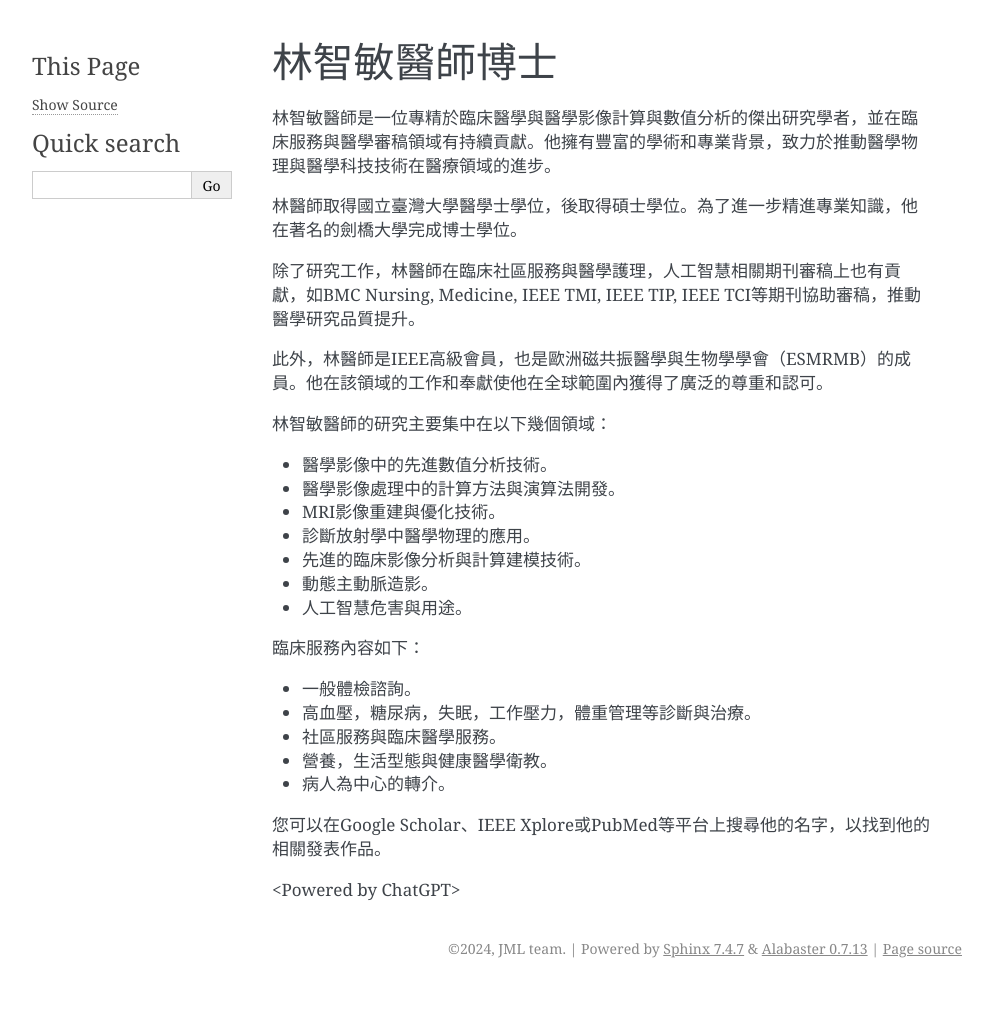
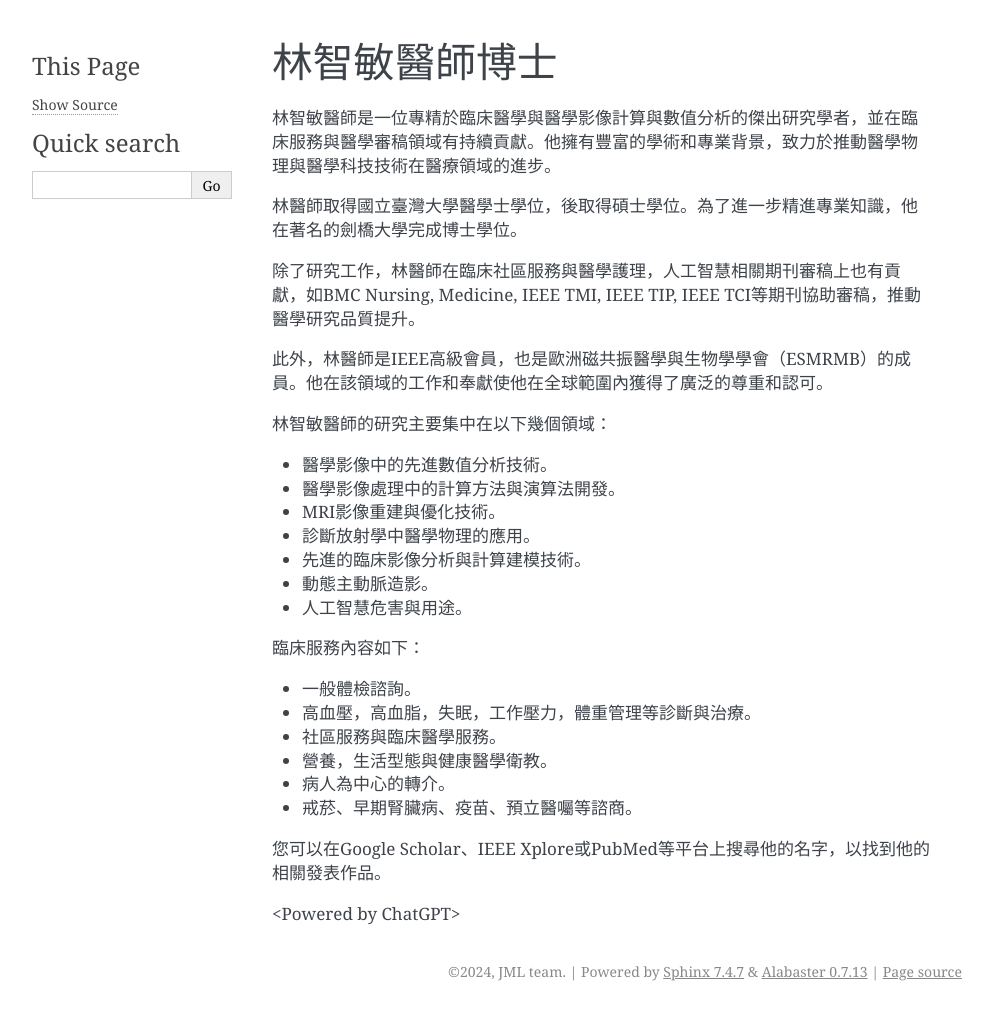
Before and after one commit to jyhmiinlin/jyhmiinlin.github.io, a Sphinx documentation site: the page built from docs/biography.rst, in a window 1280 px wide. Shown: the whole page, without its empty margins (148-1141 px from the left). Built offline with Sphinx 7.4.7, drawn with Linux system fonts in a browser that asks for light colours; before the commit the page ends 988 px from its top, so only the background shows below that.

Commit message:
Update biography.rst

```diff
--- a/docs/biography.rst
+++ b/docs/biography.rst
@@ -27,10 +27,11 @@
 
 
 * 一般體檢諮詢。
-* 高血壓，糖尿病，失眠，工作壓力，體重管理等診斷與治療。
+* 高血壓，高血脂，失眠，工作壓力，體重管理等診斷與治療。
 * 社區服務與臨床醫學服務。
 * 營養，生活型態與健康醫學衛教。
 * 病人為中心的轉介。
+* 戒菸、早期腎臟病、疫苗、預立醫囑等諮商。
 
 您可以在Google Scholar、IEEE Xplore或PubMed等平台上搜尋他的名字，以找到他的相關發表作品。
 
```
